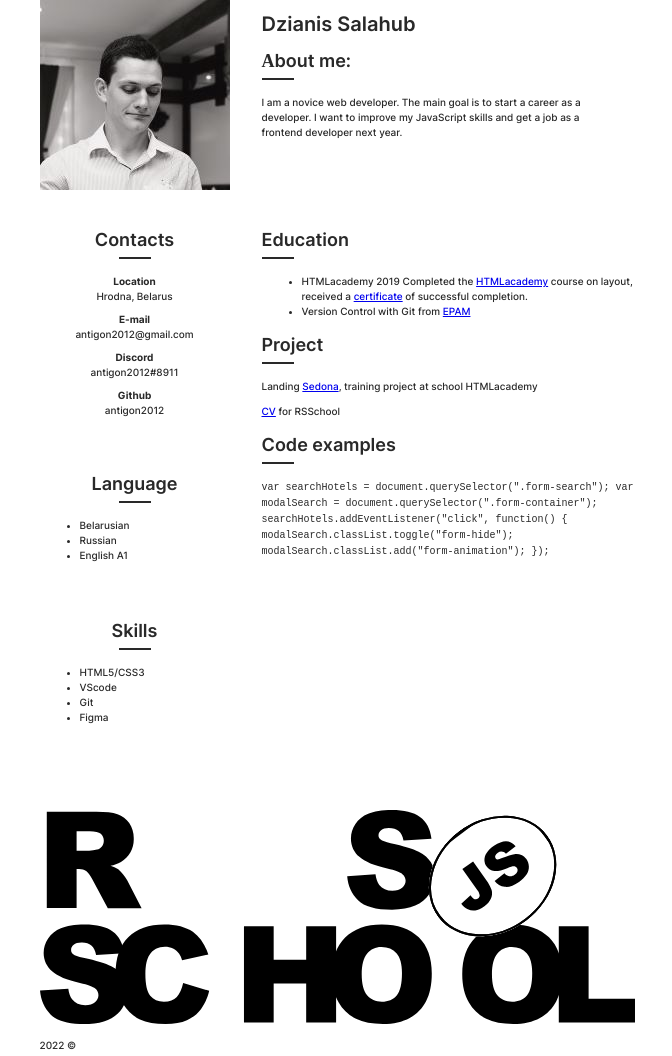
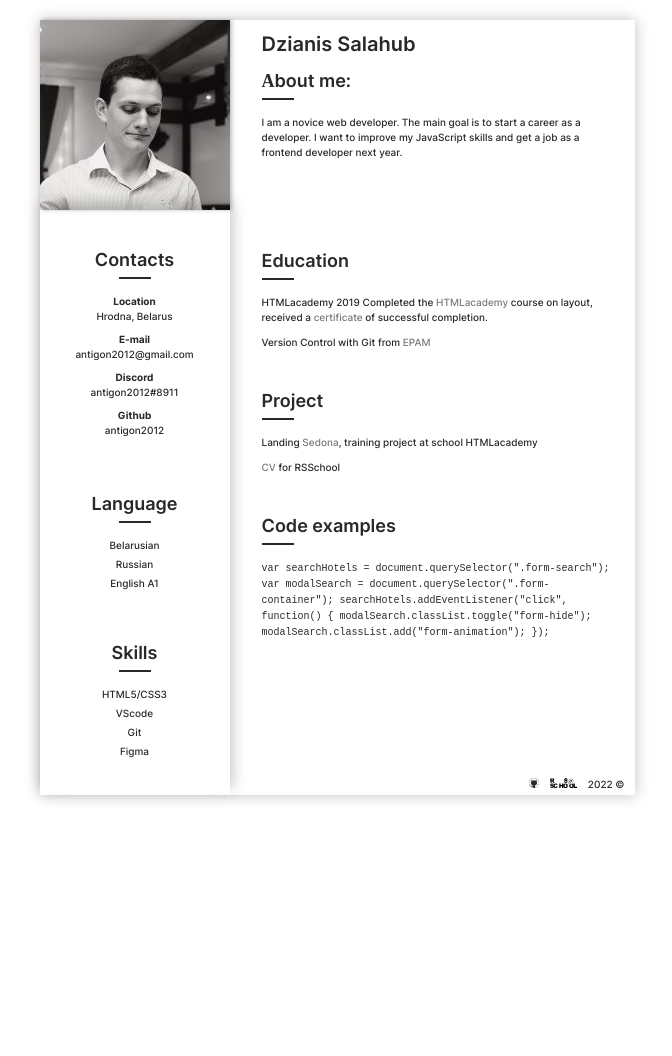
Before and after one commit to antigon2012/rsschool-cv-archive, a plain HTML site: page index.html in a window 1280 px wide. Shown: the whole page, without its empty margins (303-975 px from the left). After the commit the page ends 810 px from the top, so only its background shows below. Drawn offline with Linux system fonts and the light colour scheme.

Commit message:
feat: complete the styling of cv

```diff
--- a/style/style.css
+++ b/style/style.css
@@ -49,10 +49,16 @@ h1 {
     line-height: 22px;
   }
 
+a {
+    text-decoration: none;
+    color: #7b7979;
+}
 
 .all-wrap {
     width: 595px;
     margin: 0 auto;
+    margin-top: 20px;
+    box-shadow: 0px 0px 14px rgba(0, 0, 0, 0.25);
 }
 
 header {
@@ -72,15 +78,16 @@ header {
 .avatar {
     height: 190px;
     margin-right: 32px;
-    margin-bottom: 24px;
+    box-shadow: 2px 0px 4px rgba(0, 0, 0, 0.25);
 }
-
 
 .column-left {
     display: flex;
     flex-direction: column;
     min-width: 190px;
     margin-right: 32px;
+    box-shadow: 2px -7px 14px rgba(0, 0, 0, 0.25);
+    padding-top: 24px;
 }
 
 .column-left section {
@@ -113,7 +120,7 @@ header {
     text-align: center;
 }
 
-.contacts-list {
+.column-left ul {
     display: flex;
     flex-direction: column;
     align-items: center;
@@ -125,8 +132,12 @@ header {
     text-align: center;
 }
 
+.column-left li {
+    list-style-type: none;
+    margin-bottom: 4px;
+}
+
 .contacts-list li {
-    list-style-type: none;
     margin-bottom: 8px;
 }
 
@@ -134,6 +145,56 @@ header {
     margin-bottom: 0;
 }
 
+
 .contacts-list span {
     font-weight: 700;
 }
+
+.column-right ul {
+    padding: 0;
+    width: 357px;
+}
+
+.column-right li {
+    list-style-type: none;
+}
+
+.column-right li:first-child {
+    margin-bottom: 10px;
+}
+
+.column-right .category-title:first-child {
+    margin-top: 40px;
+}
+
+.code-example {
+    width: 357px;
+
+}
+
+.footer {
+    width: 357px;
+    margin-left: auto;
+    display: flex;
+    justify-content: end;
+    float: right;
+    position: relative;
+    bottom: 18px;
+}
+
+.github-link, .rs-link {
+    height: 10px;
+    margin-right: 11px;
+}
+
+.github-link {
+    background-color: #292929;
+    border-radius: 50%;
+}
+
+.footer p {
+    display: inline;
+    font-weight: 500;
+    margin: 0;
+    margin-right: 10px;
+}
```
